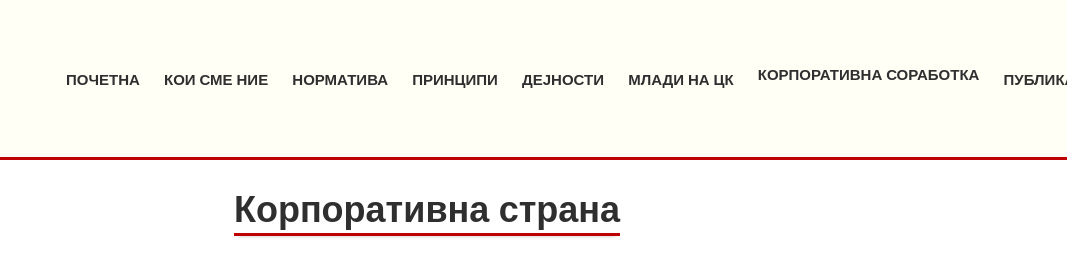
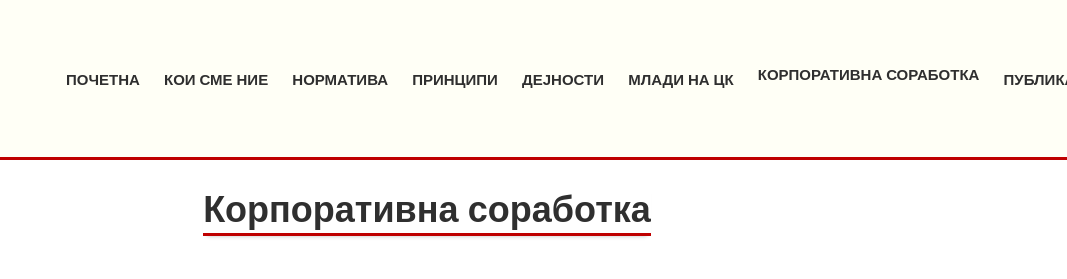
Before and after one commit to DanielK-12/crven-krst, a plain HTML site: page src/cooporative-cooperation/cooporative-cooperation.html in a window 1280 px wide. Shown: the top 279 px of the page, 213-1280 px from the left. Drawn offline with nearby package versions, Linux system fonts and the light colour scheme.

Commit message:
Correct page title.

```diff
--- a/src/cooporative-cooperation/cooporative-cooperation.html
+++ b/src/cooporative-cooperation/cooporative-cooperation.html
@@ -191,7 +191,7 @@
     </nav>
 
     <main>
-        <h1 class="page-title">Корпоративна страна</h1>
+        <h1 class="page-title">Корпоративна соработка</h1>
         <articles>
             <article class="cooperative-cooperation-article">
                 <img src="assets/images/DSC_1090-1000x560 1.png">
```
